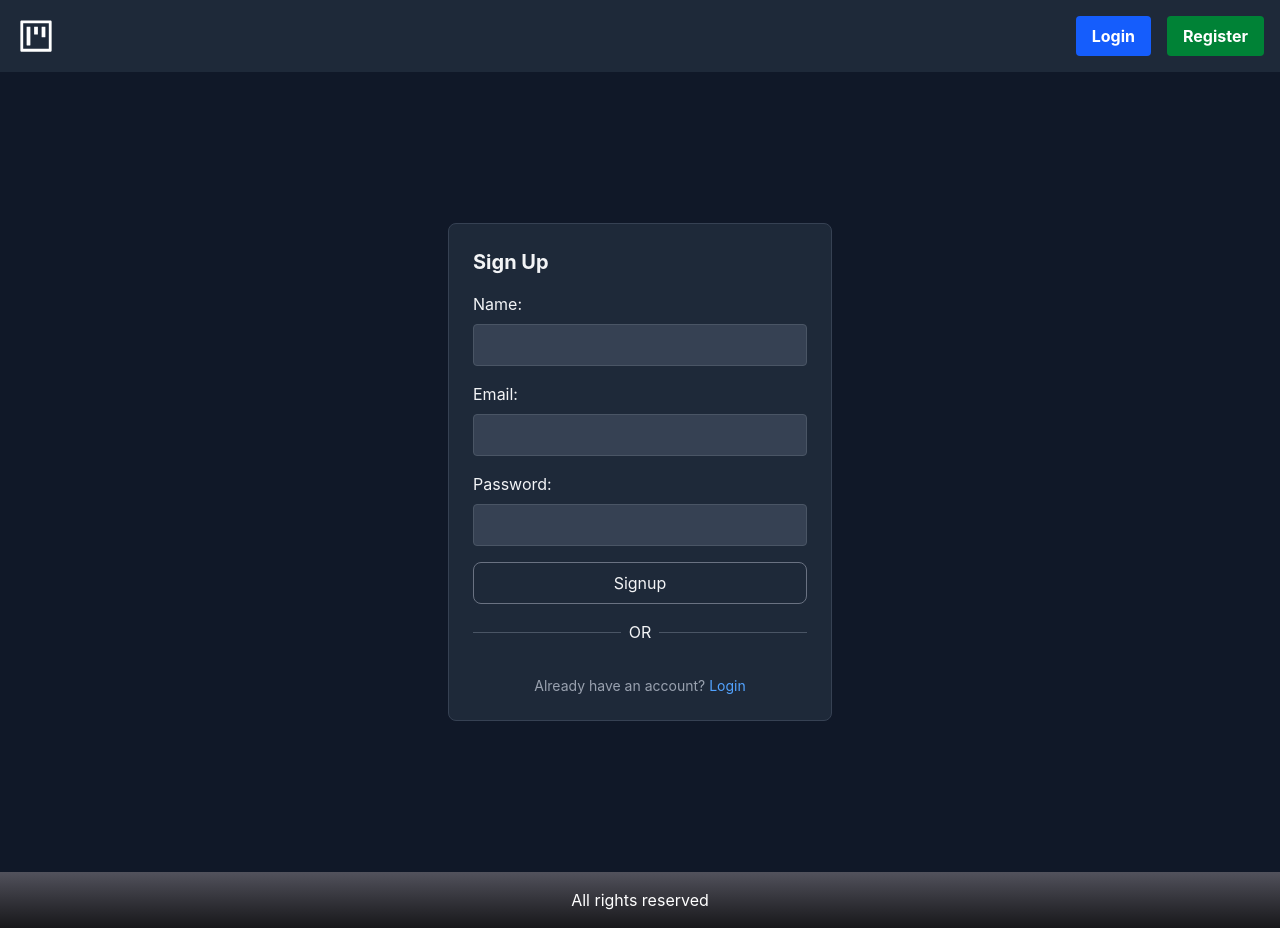
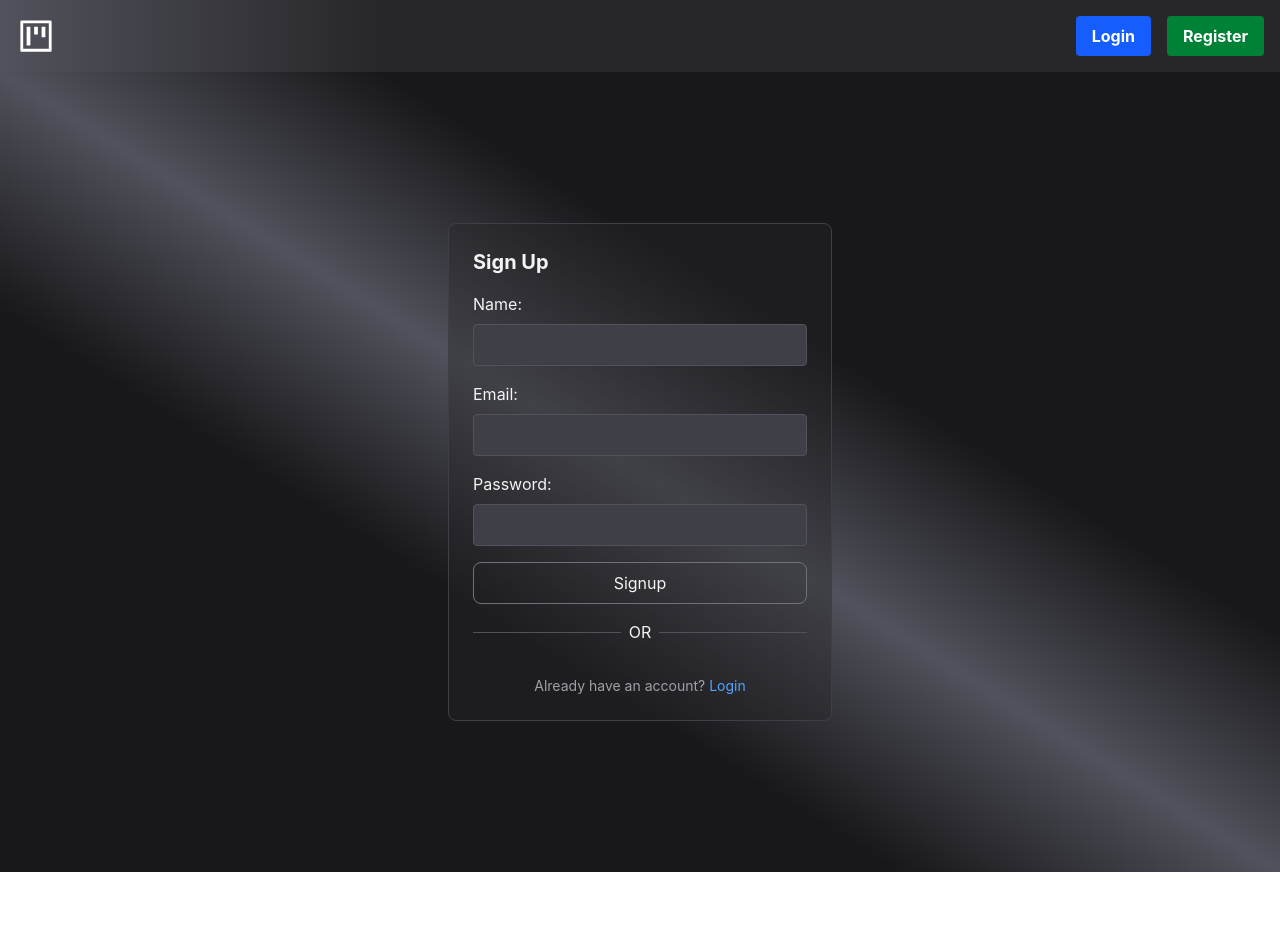
Before and after one commit to Akhildiyora/Project-task, a React (Vite) app in the folder my-project/: page /register in a window 1280 px wide. After the commit the page ends 872 px from the top, so only its background shows below. Built offline with nearby package versions, Linux system fonts and the light colour scheme; no server answers.

Commit message:
css change on login

```diff
--- a/my-project/src/App.jsx
+++ b/my-project/src/App.jsx
@@ -25,15 +25,15 @@ function App() {
     },
     {
       path: "/",
-      element: <><Header /><Signin /><Footer /></>
+      element: <><Header /><Signin /></>
     },
     {
       path: "/login",
-      element: <><Header /><Signin /><Footer /></>
+      element: <><Header /><Signin /></>
     },
     {
       path: "/register",
-      element: <><Header /><Signup /><Footer /></>
+      element: <><Header /><Signup /></>
     },
     {
       path: "/dashboard",
--- a/my-project/src/Components/Admin/navbar.jsx
+++ b/my-project/src/Components/Admin/navbar.jsx
@@ -37,7 +37,7 @@ const Navbar = () => {
           )}
           <Popup
             trigger={
-              <button className="bg-gradient-to-r from-zinc-800 via-zinc-700 to-gray-700 hover:from-zinc-600 hover:to-gray-900 text-white font-bold py-2 px-4 rounded cursor-pointer">{user.name}</button>
+              <button className="bg-gradient-to-r from-gray-850 via-zinc-700 to-gray-700 hover:from-gray-700 hover:to-gray-900 text-white font-bold py-2 px-4 rounded cursor-pointer">{user.name}</button>
             }
             position="bottom center"
             closeOnDocumentClick
--- a/my-project/src/Components/header.jsx
+++ b/my-project/src/Components/header.jsx
@@ -6,7 +6,7 @@ const Header = () => {
 
 
   return (
-    <div className="bg-gray-800 text-white w-full">
+    <div className="bg-gradient-to-l from-zinc-800 from-70% to-zinc-600 text-white w-full">
       <div className="flex justify-between items-center p-4 max-w-350 mx-auto ">
         <div><AiOutlineProject className="h-10 w-10" /></div>
         <div className="space-x-4">
--- a/my-project/src/Components/signin.jsx
+++ b/my-project/src/Components/signin.jsx
@@ -42,21 +42,21 @@ const Signin = () => {
     }
   }
   return (
-    <div className="flex items-center justify-center min-h-screen bg-gray-900 text-gray-100">
-      <form className='login-form flex flex-col gap-4 border border-gray-700 p-6 rounded-lg bg-gray-800 min-w-sm' onSubmit={handleLogin}>
+    <div className="flex items-center justify-center min-h-screen bg-gradient-to-bl from-zinc-900 from-35% via-zinc-600 via-50% to-zinc-900 to-65% text-zinc-100">
+      <form className='login-form flex flex-col gap-4 border border-zinc-700 p-6 rounded-lg bg-zinc-800/40 min-w-sm' onSubmit={handleLogin}>
         <h2 className="text-xl font-bold">Login</h2>
         <div className="flex flex-col gap-2">
           <label htmlFor="email">email ID:</label>
-          <input type="text" id="email" name="email" className="focus:bg-gray-600 bg-gray-700 text-white p-2 rounded border  border-gray-600" required />
+          <input type="text" id="email" name="email" className="focus:bg-zinc-600 bg-zinc-700 text-white p-2 rounded border  border-zinc-600" required />
         </div>
         <div className="flex flex-col gap-2">
           <label htmlFor="password">Password:</label>
-          <input type="password" id="password" name="password" className="focus:bg-gray-600 bg-gray-700 text-white p-2 rounded border  border-gray-600" required />
+          <input type="password" id="password" name="password" className="focus:bg-zinc-600 bg-zinc-700 text-white p-2 rounded border  border-zinc-600" required />
         </div>
-        <button className='flex-none px-4 py-2 border border-gray-500 rounded-lg cursor-pointer' type="submit">Login</button>
-        <div className='flex items-center justify-center gap-2'><div className="w-full border-b border-gray-600"></div>OR<div className="w-full border-b border-gray-600"></div></div>
+        <button className='flex-none px-4 py-2 border border-zinc-500 bg-zinc-700 hover:bg-zinc-600 rounded-lg cursor-pointer' type="submit">Login</button>
+        <div className='flex items-center justify-center gap-2'><div className="w-full border-b border-zinc-600"></div>OR<div className="w-full border-b border-zinc-600"></div></div>
         <GoogleLoginBtn />
-        <div className="text-sm text-gray-400 flex items-center justify-center">
+        <div className="text-sm text-zinc-400 flex items-center justify-center">
           <p>Don't have an account? <Link to="/register" className="text-sm text-blue-400 hover:underline">Register</Link></p>
         </div>
       </form>
--- a/my-project/src/Components/signup.jsx
+++ b/my-project/src/Components/signup.jsx
@@ -48,29 +48,29 @@ const Signup = () => {
   };
 
   return (
-    <div className="flex items-center justify-center min-h-screen bg-gray-900 text-gray-100">
-      <form className='signup-form flex flex-col gap-4 border border-gray-700 p-6 rounded-lg bg-gray-800 min-w-sm' onSubmit={(e) => {
+    <div className="flex items-center justify-center min-h-screen bg-gradient-to-bl from-zinc-900 from-35% via-zinc-600 via-50% to-zinc-900 to-65% text-zinc-100">
+      <form className='signup-form flex flex-col gap-4 border border-zinc-700 p-6 rounded-lg bg-zinc-800/40 min-w-sm' onSubmit={(e) => {
         e.preventDefault();
         handleSignup(e);
       }}>
         <h2 className="text-xl font-bold">Sign Up</h2>
         <div className="flex flex-col gap-2">
           <label htmlFor="name">Name:</label>
-          <input type="text" id="name" name="name" className="focus:bg-gray-600 bg-gray-700 text-white p-2 rounded border border-gray-600 " required />
+          <input type="text" id="name" name="name" className="focus:bg-zinc-600 bg-zinc-700 text-white p-2 rounded border border-zinc-600 " required />
         </div>
         <div className="flex flex-col gap-2">
           <label htmlFor="email">Email:</label>
-          <input type="email" id="email" name="email" className="focus:bg-gray-600 bg-gray-700 text-white p-2 rounded border border-gray-600 " required />
+          <input type="email" id="email" name="email" className="focus:bg-zinc-600 bg-zinc-700 text-white p-2 rounded border border-zinc-600 " required />
         </div>
         <div className="flex flex-col gap-2">
           <label htmlFor="password">Password:</label>
-          <input type="password" id="password" name="password" className="focus:bg-gray-600 bg-gray-700 text-white p-2 rounded border border-gray-600 " required />
+          <input type="password" id="password" name="password" className="focus:bg-zinc-600 bg-zinc-700 text-white p-2 rounded border border-zinc-600 " required />
         </div>
-        <button className='flex-none px-4 py-2 border border-gray-500 rounded-lg cursor-pointer' type="submit">Signup</button>
-        <div className='flex items-center justify-center gap-2'><div className="w-full border-b border-gray-600"></div>OR<div className="w-full border-b border-gray-600"></div></div>
+        <button className='flex-none px-4 py-2 border border-zinc-500 rounded-lg cursor-pointer' type="submit">Signup</button>
+        <div className='flex items-center justify-center gap-2'><div className="w-full border-b border-zinc-600"></div>OR<div className="w-full border-b border-zinc-600"></div></div>
         <GoogleLoginBtn />
         <div>
-          <p className="text-sm text-gray-400 flex items-center justify-center">
+          <p className="text-sm text-zinc-400 flex items-center justify-center">
             Already have an account? <Link to="/login" className="text-sm text-blue-400 hover:underline ml-1">Login</Link>
           </p>
         </div>
```
